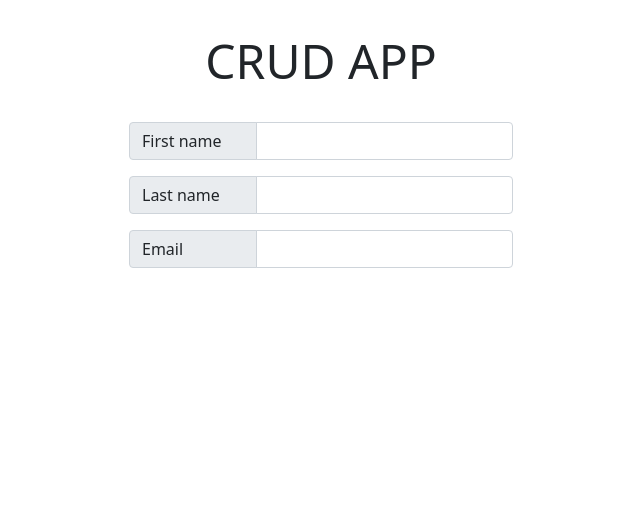
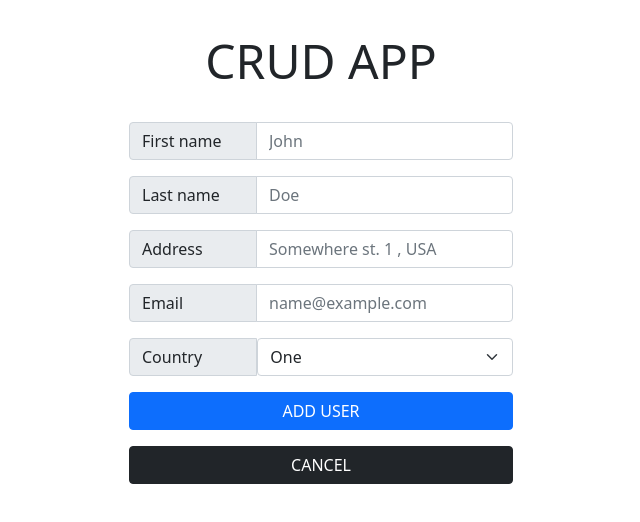
Before and after one commit to rimkusaurimas/crud-app, a React (Create React App) app: page /add-user in a window 1280 px wide. Shown: the top 522 px of the page, without its empty margins (319-959 px from the left). Built offline with nearby package versions, Linux system fonts and the light colour scheme.

Commit message:
Implement submit form validation

```diff
--- a/src/components/AddUser/AddUser.jsx
+++ b/src/components/AddUser/AddUser.jsx
@@ -1,23 +1,81 @@
-import React from "react";
-import { Button, InputGroup, FormControl } from "react-bootstrap";
+import { React, useState } from "react";
+import { Button, InputGroup, Form } from "react-bootstrap";
 import { Link } from "react-router-dom";
 import styles from "./add-user.module.scss";
 
 export const AddUser = () => {
+  const [validated, setValidated] = useState(false);
+
+  const handleSubmit = (event) => {
+    const form = event.currentTarget;
+    if (form.checkValidity() === false) {
+      event.preventDefault();
+      event.stopPropagation();
+    }
+
+    setValidated(true);
+  };
+
   return (
     <section className={styles.addUser}>
+      <Form noValidate validated={validated} onSubmit={handleSubmit}>
         <InputGroup className="mb-3">
-        <InputGroup.Text className={styles.addUserFieldText}>First name</InputGroup.Text>
-        <FormControl aria-label="First name" required />
+          <InputGroup.Text className={styles.addUserFieldText}>
+            First name
+          </InputGroup.Text>
+          <Form.Control placeholder="John" aria-label="First name" required />
         </InputGroup>
         <InputGroup className="mb-3">
-        <InputGroup.Text className={styles.addUserFieldText}>Last name</InputGroup.Text>
-        <FormControl aria-label="Last name" required />
+          <InputGroup.Text className={styles.addUserFieldText}>
+            Last name
+          </InputGroup.Text>
+          <Form.Control placeholder="Doe" aria-label="Last name" required />
+        </InputGroup>
+        <InputGroup className="mb-3">
+          <InputGroup.Text className={styles.addUserFieldText}>
+            Address
+          </InputGroup.Text>
+          <Form.Control
+            placeholder="Somewhere st. 1 , USA"
+            aria-label="Address"
+            required
+          />
         </InputGroup>
         <InputGroup>
-        <InputGroup.Text className={styles.addUserFieldText}>Email</InputGroup.Text>
-        <FormControl aria-label="Email" />
+          <InputGroup.Text className={styles.addUserFieldText}>
+            Email
+          </InputGroup.Text>
+          <Form.Control
+            type="email"
+            placeholder="name@example.com"
+            aria-label="Email"
+            required
+          />
         </InputGroup>
+        <div className={styles.addUserCountry}>
+          <Form.Label className={styles.addUserCountryTitle} htmlFor="country">
+            Country
+          </Form.Label>
+          <Form.Select
+            className={styles.addUserCountrySelect}
+            id="country"
+            aria-label="Country"
+            required
+          >
+            <option value="1">One</option>
+            <option value="2">Two</option>
+            <option value="3">Three</option>
+          </Form.Select>
+        </div>
+        <Button className={styles.addUserButton} type="submit">Add user</Button>
+      </Form>
+      <div>
+        <Link to={"/"}>
+          <Button className={styles.addUserCancelButton} variant="dark">
+            cancel
+          </Button>
+        </Link>
+      </div>
     </section>
   );
 };
--- a/src/components/AddUser/add-user.module.scss
+++ b/src/components/AddUser/add-user.module.scss
@@ -1,7 +1,45 @@
-@import "../../styles/index.scss";
+@import "../../styles/_base.scss";
 
-.addUserFieldText {
+.addUser {
+  &FieldText {
     width: 8rem;
-    background: $primary-color;
-    color: $secondary-color;
+  }
+
+  &Country {
+    display: flex;
+    align-items: center;
+    margin-top: 1rem;
+
+    &Title {
+      display: flex;
+      align-items: center;
+      padding: 0.375rem 0.75rem;
+      font-size: 1rem;
+      font-weight: 400;
+      line-height: 1.5;
+      color: #212529;
+      text-align: center;
+      white-space: nowrap;
+      background-color: $tertiary-color;
+      border: 1px solid #ced4da;
+      border-radius: 0.25rem;
+      border-top-right-radius: 0;
+      border-bottom-right-radius: 0;
+      width: 12rem;
+      margin: 0 !important;
+    }
+
+    &Select {
+      border-top-left-radius: 0;
+      border-bottom-left-radius: 0;
+      border-left: none;
+    }
+  }
+
+  &Button, &CancelButton {
+    text-transform: uppercase;
+    width: 100%;
+    margin-top: 1rem;
+  }
+
 }
--- a/src/components/MainPage/main-page.module.scss
+++ b/src/components/MainPage/main-page.module.scss
@@ -1,4 +1,4 @@
-@import "../../styles/index.scss";
+@import "../../styles/_base.scss";
 
 .mainWidget {
     display: flex;
--- a/src/styles/_base.scss
+++ b/src/styles/_base.scss
@@ -1,4 +1,5 @@
 $primary-color: #000;
 $secondary-color: #fff;
+$tertiary-color: #e9ecef;
 $default-font: 'Roboto', sans-serif;
 $default-padding: 1rem;
```
Lines whose indentation alone changed are shown as unchanged.
